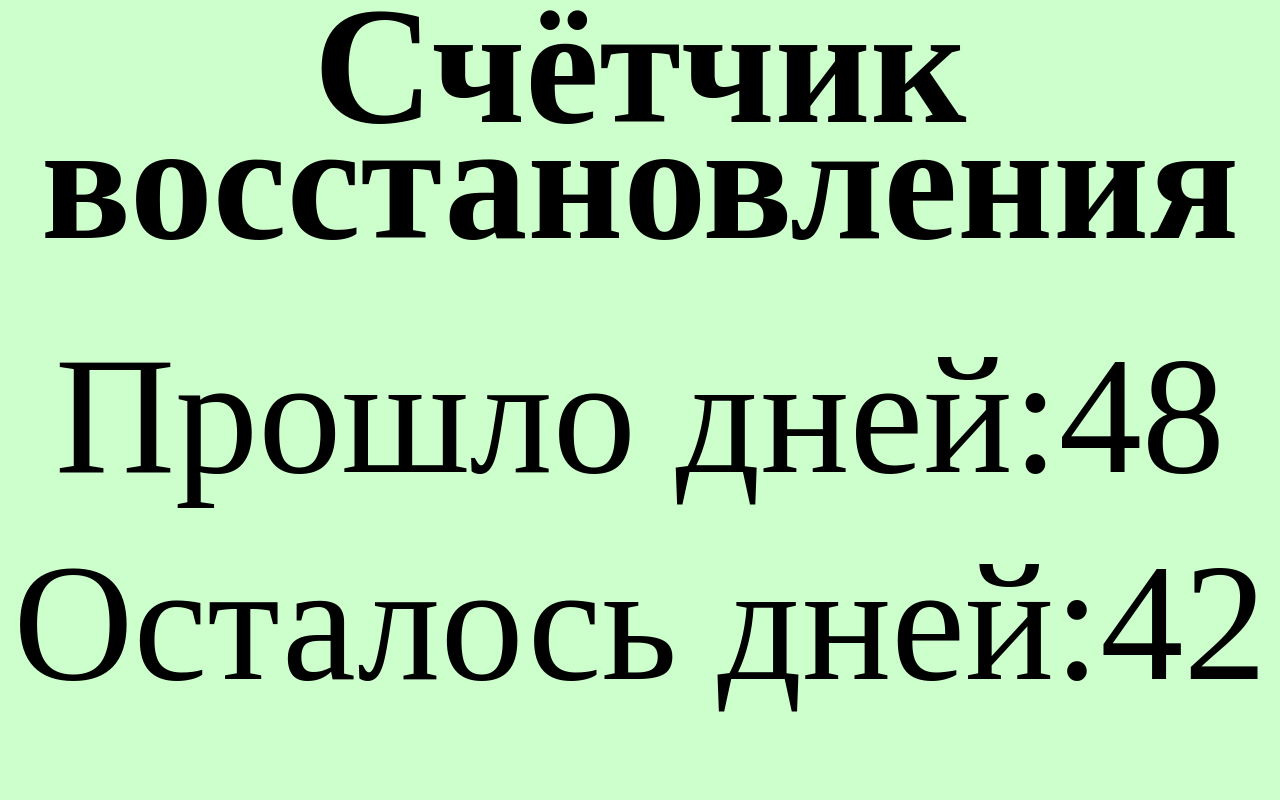
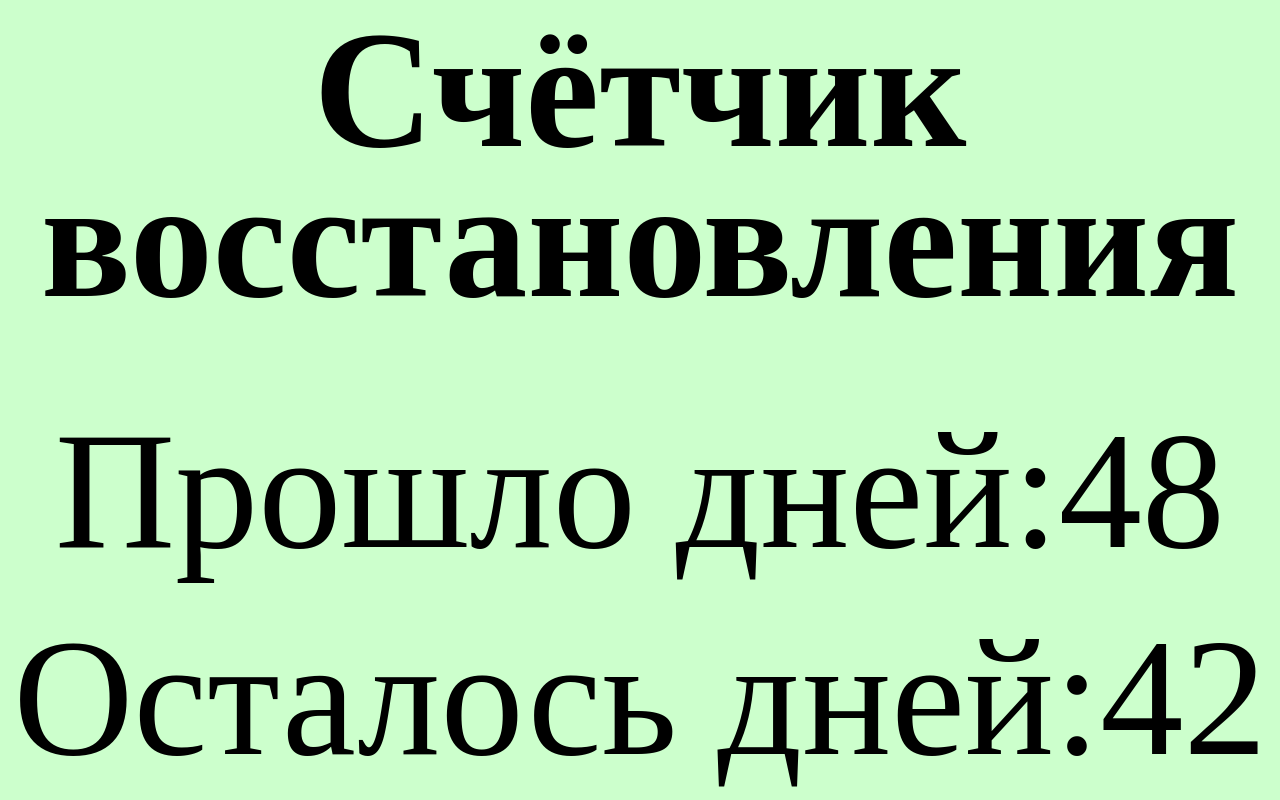
Before and after one commit to D-Koganov/RecoveryCounterMini, a plain HTML site: page index.html in a window 1280 px wide. Drawn offline with Linux system fonts and the light colour scheme.

Commit message:
Update styles.css

```diff
--- a/styles.css
+++ b/styles.css
@@ -20,9 +20,9 @@ body {
 .weirdHeader {
     font-size: 13vw;
     text-align: center;
-    margin-top: 0.5rem;
+    margin-top: 1rem;/*0.5rem;*/
     font-weight: 900;
-    line-height: 0.7em;
+    line-height: 0.9em;/*0.7em;*/
 }
 
 .counter {
```
